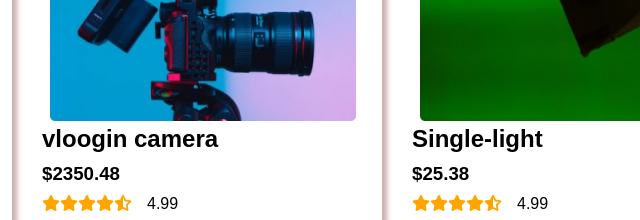
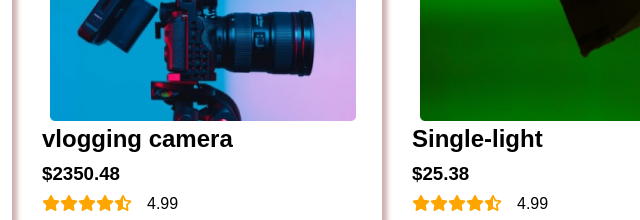
Before and after one commit to songramshrabonm1/Influencer, a plain HTML site: page index.html in a window 1280 px wide. Shown: the part 1940-2160 px from the top of the page, 428-1068 px from the left. Drawn offline with Linux system fonts and the light colour scheme.

Commit message:
correction

```diff
--- a/index.html
+++ b/index.html
@@ -221,7 +221,7 @@
                     <div class="item">
                         <img src="./images/camera.png" alt="">
                         <div class="item-detail">
-                            <h2>vloogin camera</h2>
+                            <h2>vlogging camera</h2>
                             <h3>&dollar;2350.48</h3>
                             <div class="rating">
                                 <p><i class="fa-solid fa-star"></i><i class="fa-solid fa-star"></i><i class="fa-solid fa-star"></i><i class="fa-solid fa-star"></i><i class="fa-solid fa-star-half-stroke"></i></p>
```
